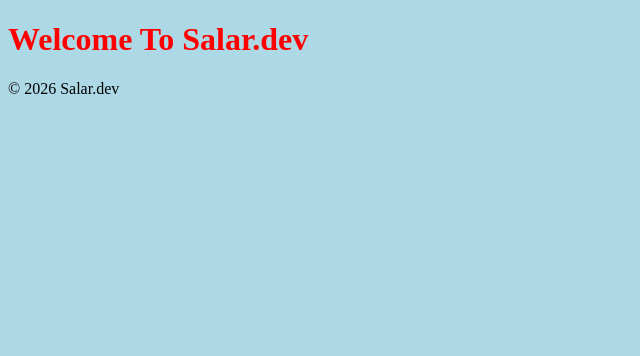
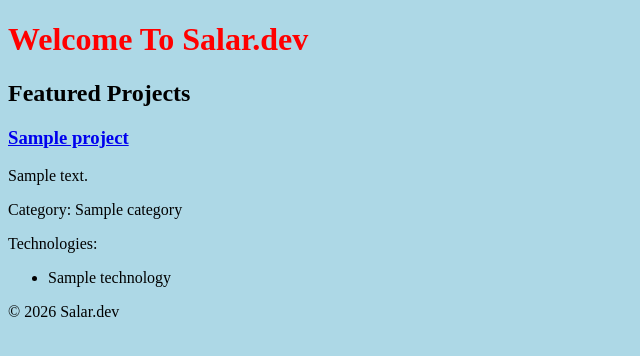
Before and after one commit to salarrahimi138-dotcom/salar-dev, a Django app: page / in a window 1280 px wide. Shown: the part 47-403 px from the top of the page, without its empty margins (0-640 px from the left). Run offline with Django 5.2, Linux system fonts and the light colour scheme; tables that the repository leaves empty hold one stand-in row (values such as "Sample post").

Commit message:
Complete Day 5 home and about pages

```diff
--- /dev/null
+++ b/core/templates/core/about.html
@@ -0,0 +1,4 @@
+{% extends "base.html" %}
+{% block content %}
+    <h1>About My</h1>
+{% endblock %}
--- a/core/templates/core/home.html
+++ b/core/templates/core/home.html
@@ -3,5 +3,22 @@
 {% block content %}
 
 <h1>Welcome To Salar.dev</h1>
+<h2>Featured Projects</h2>
+
+{% for project in projects %}
+    <h3>
+     <a href="{% url 'projects_view' project.slug  %}">
+            {{ project.title }}
+        </a>
+    </h3>
+    <p>{{ project.short_description }}</p>
+    <p>Category: {{ project.category }}</p>
+    <p>Technologies:</p>
+     <ul>
+        {% for tech in project.technologies.all %}
+            <li>{{ tech.name }}</li>
+        {% endfor %}
+    </ul>
+{% endfor %}
 
 {% endblock %}
--- a/core/urls.py
+++ b/core/urls.py
@@ -6,7 +6,8 @@ urlpatterns=[
 
     path("" , views.home , name="home") ,
 
-    path("projects" , views.projects , name="projects"),
+    path("projects/" , views.projects , name="projects"),
 
-    path("projects/<slug:slug>" , views.projects_view , name="projects_view")
+    path("projects/<slug:slug>/" , views.projects_view , name="projects_view") ,
+    path("about/" , views.about , name="about")
 ]
--- a/core/views.py
+++ b/core/views.py
@@ -5,7 +5,11 @@ from .models import Project ,Category
 from django.db.models import Q
 
 def home(request):
-    return render(request , "core/home.html")
+
+    projects=Project.objects.filter(
+      featured=True
+    )
+    return render(request , "core/home.html" , {"projects":projects})
 
 
 def projects(request):
@@ -32,3 +36,7 @@ def projects(request):
 def projects_view( request , slug):
     project=get_object_or_404(Project , slug=slug)
     return render(request , "core/projects_view.html" , {"project":project} )
+
+
+def about(request):
+    return render(request , "core/about.html")
```
